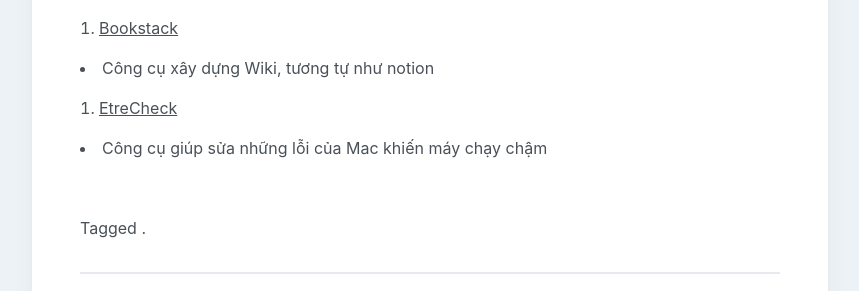
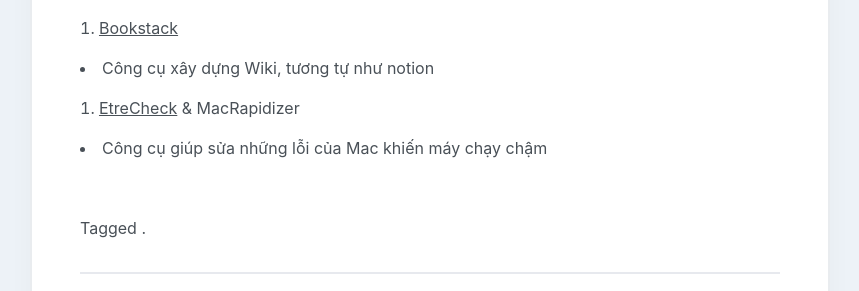
Before and after one commit to DataCrunchWizard/toi-gian-va-minh-triet, a Jekyll site: the page built from _posts/2020-05-05-Những công cụ giúp cuộc sống bạn thoải mái hơn.md, in a window 1280 px wide. Shown: the part 878-1169 px from the top of the page, without its empty margins (210-1069 px from the left). Built offline with Jekyll 4.4.1, drawn with Linux system fonts in a browser that asks for light colours.

Commit message:
Update 2020-05-05-Những công cụ giúp cuộc sống bạn thoải mái hơn.md

```diff
--- a/_posts/2020-05-05-Những công cụ giúp cuộc sống bạn thoải mái hơn.md
+++ b/_posts/2020-05-05-Những công cụ giúp cuộc sống bạn thoải mái hơn.md
@@ -43,6 +43,6 @@ tags: []
 
 - Công cụ xây dựng Wiki, tương tự như notion
 
-8. [EtreCheck](http://www.etrecheck.com/)
+8. [EtreCheck](http://www.etrecheck.com/) & MacRapidizer
 
 - Công cụ giúp sửa những lỗi của Mac khiến máy chạy chậm
```
